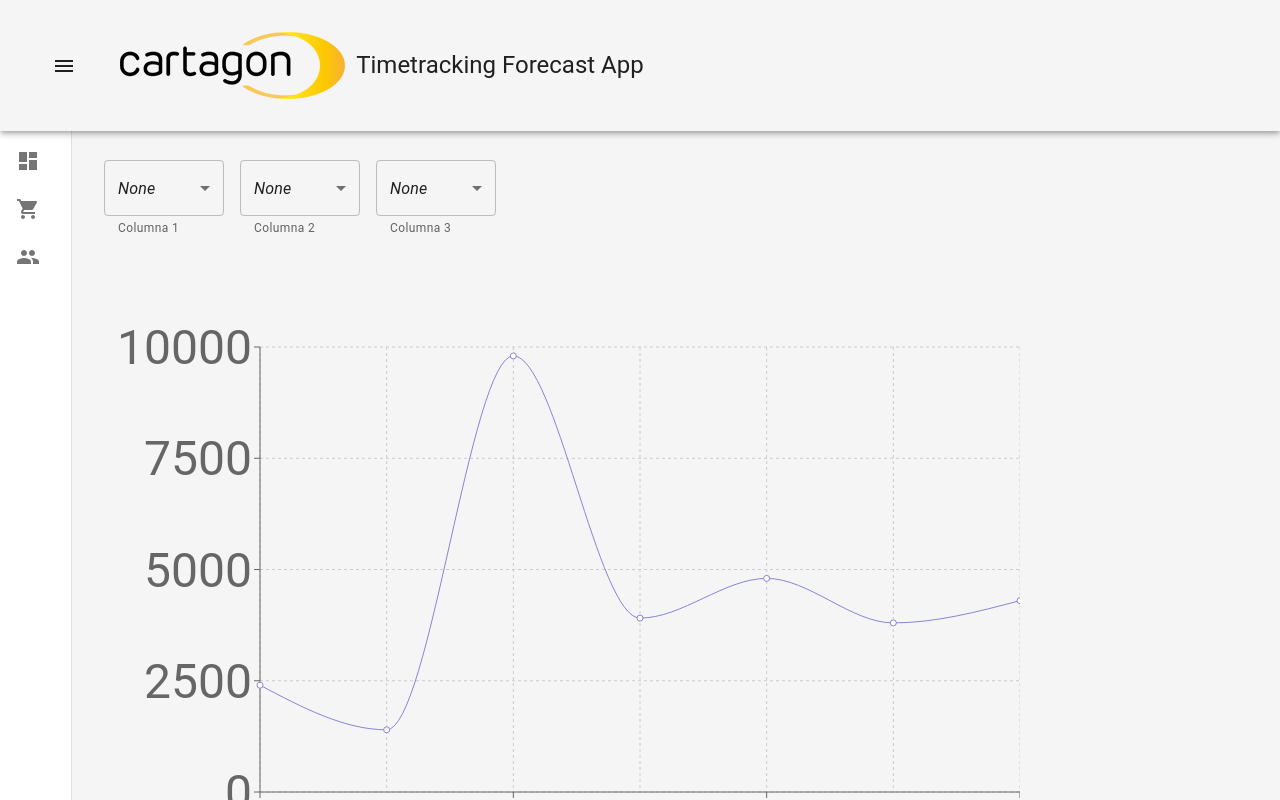
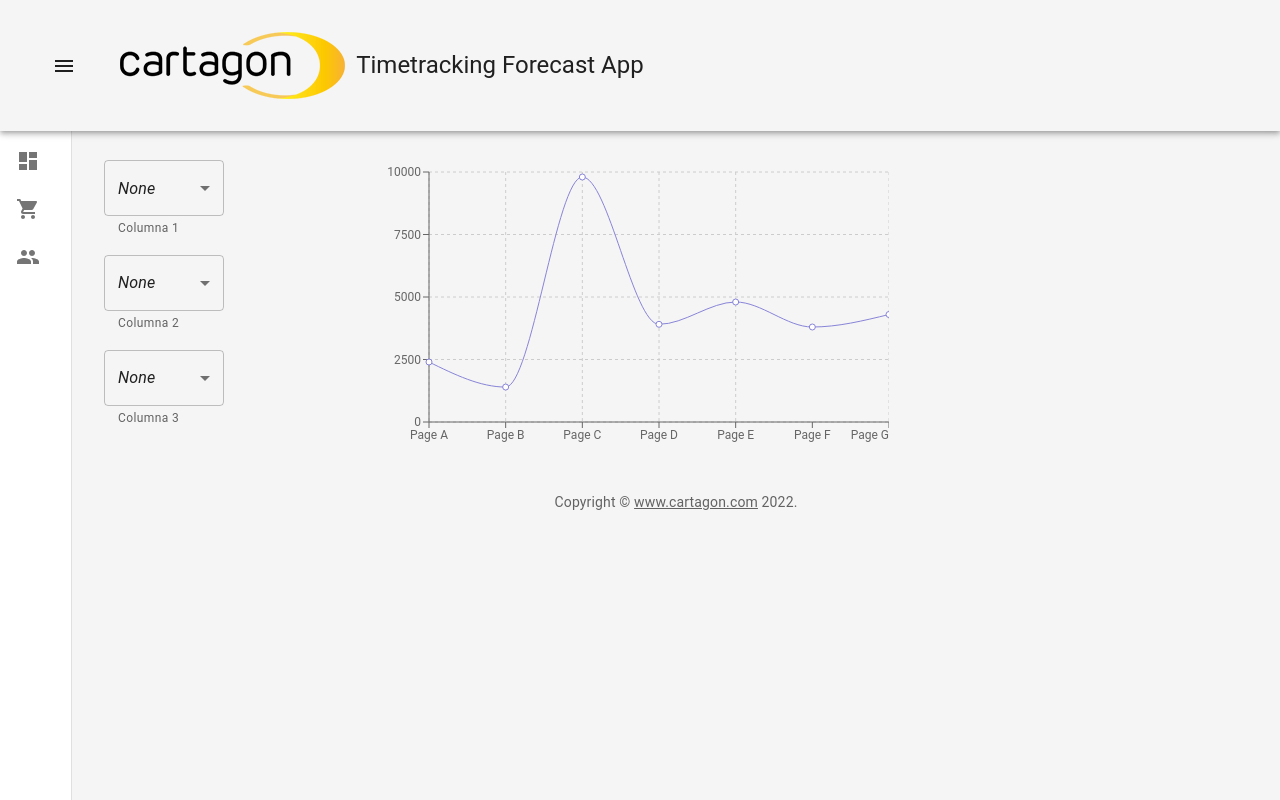
Before and after one commit to Monday-Marketplace-Apps/time_for_FE, a React (Create React App) app in the folder timetracking-forecast-front/: page /app in a window 1280 px wide. Built offline with nearby package versions, Linux system fonts and the light colour scheme.

Commit message:
Graph font reduced

```diff
--- a/timetracking-forecast-front/src/components/app/Example.jsx
+++ b/timetracking-forecast-front/src/components/app/Example.jsx
@@ -1,5 +1,3 @@
-
-import { Container } from "@mui/system";
 import React from "react";
 import {
     LineChart,
@@ -44,32 +42,35 @@ const data = [
 
 const Example = () => {
   return (
-    <Container fixed>
+
       <LineChart
-          width={900}
-          height={600}
+          width={600}
+          height={300}
           data={data}
           margin={{
-              top: 100,
+              top: 20,
               right: 0,
               left: 80,
-              bottom: 25
+              bottom:0
           }}
       >
           <CartesianGrid strokeDasharray="3 3" />
-          <XAxis dataKey="name" />
-          <YAxis />
-          <Tooltip />
+          <XAxis dataKey="name" tick={{ fontSize: 12 }} />
+          <YAxis tick={{ fontSize: 12 }} />
+          <Tooltip contentStyle={{
+            fontSize: '14px'
+          }} />
 
           <Line
               type="monotone"
               dataKey="pv"
               stroke="#8884d8"
               activeDot={{ r: 8 }}
+
           />
 
       </LineChart>
-      </Container>
+
   )
 }
 
--- a/timetracking-forecast-front/src/pages/app/TimetrackingForecast.jsx
+++ b/timetracking-forecast-front/src/pages/app/TimetrackingForecast.jsx
@@ -9,22 +9,29 @@ import Example from '../../components/app/Example'
 import SelectLabels1 from '../../components/app/SelectLabels1';
 import SelectLabels2 from '../../components/app/SelectLabels2';
 import SelectLabels3 from '../../components/app/SelectLabels3';
+import { Grid } from '@mui/material';
 
 export default function TimetrackingForecast() {
 
 
   return (
     <React.Fragment>
-      <CssBaseline/>
+      <CssBaseline />
       <Typography variant="h3" component="h1" gutterBottom>
 
+        <Grid container xs={12}>
+          <Grid xs={2} >
+            <SelectLabels1 />
+            <SelectLabels2 />
+            <SelectLabels3 />
+          </Grid>
+          <Grid xs={10}>
+            <Example />
+          </Grid>
 
-      <SelectLabels1/>
-      <SelectLabels2/>
-      <SelectLabels3/>
-        <Example />
+        </Grid>
       </Typography>
-      <Footer/>
+      <Footer />
     </React.Fragment>
   );
 }
```
